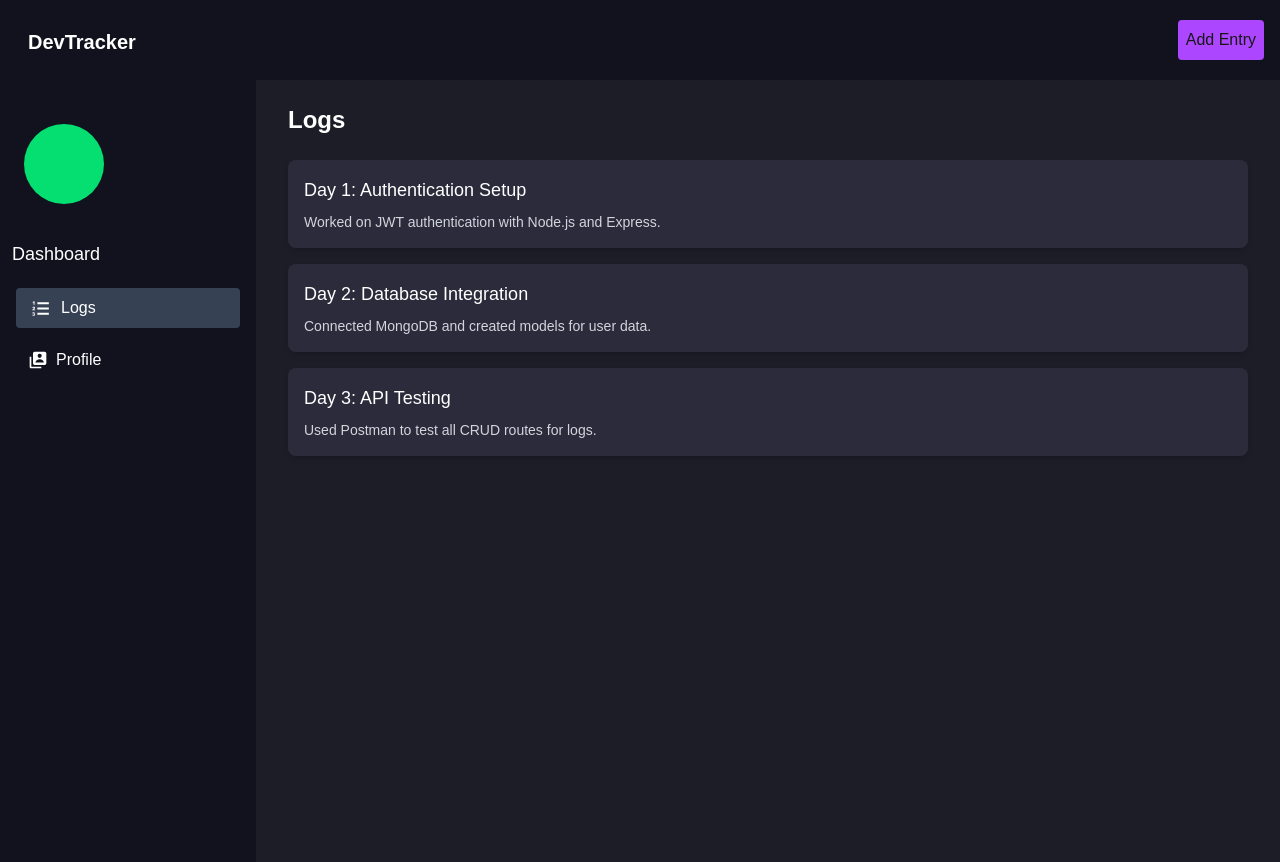
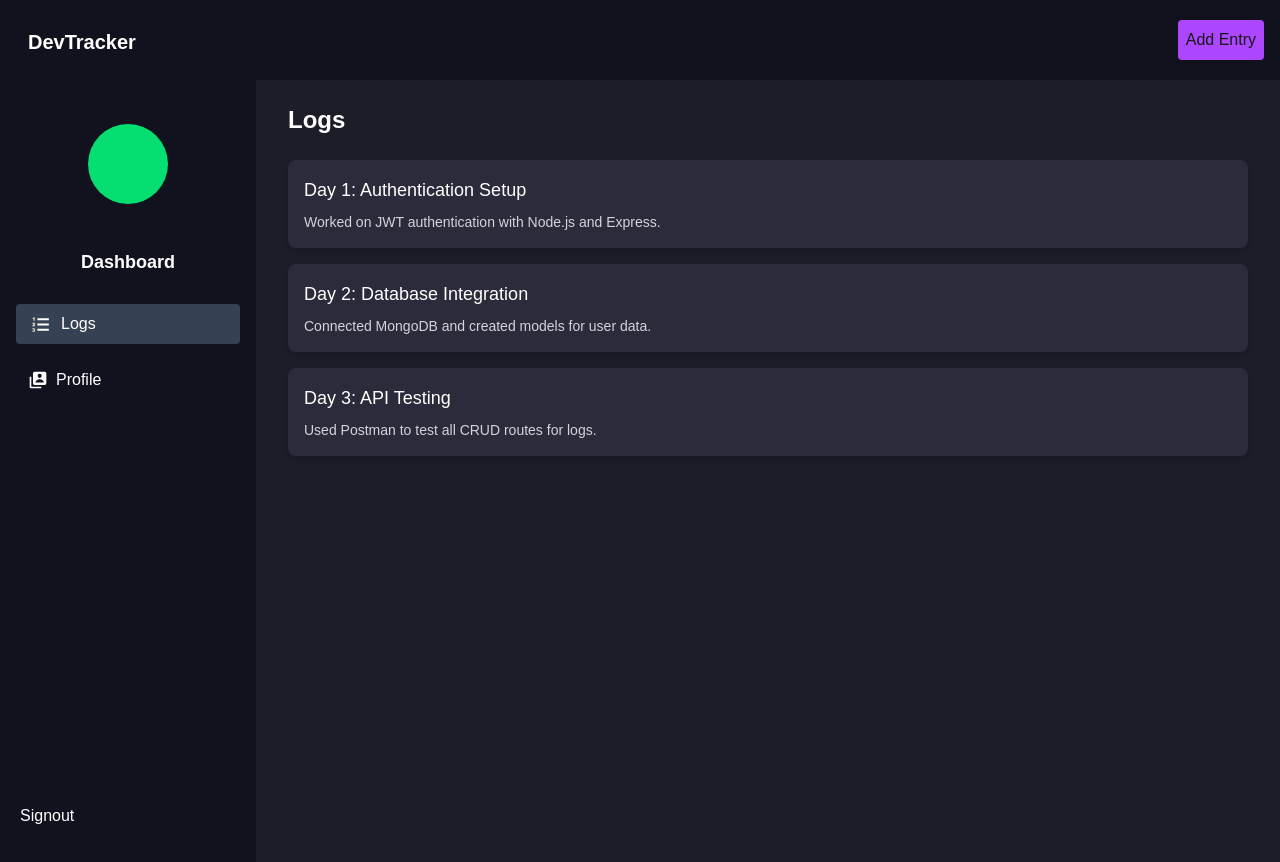
Before and after one commit to chiekjowk2/devTrack, a Next.js app in the folder frontend/: page / in a window 1280 px wide. Shown: the top 862 px of the page. Built offline with nearby package versions, Linux system fonts and the light colour scheme.

Commit message:
Refactor Sidebar component; improve layout and add Signout button

```diff
--- a/frontend/Navigation/Sidebar.tsx
+++ b/frontend/Navigation/Sidebar.tsx
@@ -22,25 +22,24 @@ export default function Sidebar() {
   return (
     <div
       className="h-full bg-[#11121E] text-white transition-all duration-300 ease-in-out
-                    w-20 md:w-64 p-3 flex flex-col items-center md:items-start"
+        w-20 md:w-64 p-3 flex flex-col items-center md:items-start"
     >
-      {/* Title (hidden on small screens) */}
+
       <h1 className="text-xl mb-10 p-4 font-semibold hidden md:block">
         DevTracker
       </h1>
 
-      {/* Avatar */}
-      <div className="h-30 mb-2 flex flex-col p-3 items-center">
+
+      <div className="w-full h-30 mb-2 flex flex-col p-3 items-center">
         <div className="bg-green-400 w-12 h-12 md:w-20 md:h-20 rounded-full"></div>
       </div>
 
-      {/* Dashboard Title */}
-      <div className="flex items-center justify-center mb-4">
+
+      <div className=" w-full p-2 flex items-center justify-center mb-4 font-bold">
         <h1 className="text-sm md:text-lg hidden md:block">Dashboard</h1>
       </div>
 
-      {/* Links */}
-      <ul className="flex flex-col gap-3 w-full text-center p-1">
+      <ul className="flex flex-col gap-4 w-full text-center p-1">
         {list.map((item) => (
           <li
             key={item.name}
@@ -55,12 +54,15 @@ export default function Sidebar() {
               <div className="flex justify-center md:justify-start w-full md:w-auto">
                 {item.Icon}
               </div>
-              {/* Hide text on small screens */}
+
               <h3 className="hidden md:block">{item.name}</h3>
             </Link>
           </li>
         ))}
       </ul>
+      <div className="mt-auto mb-10 px-2">
+        <button  className="cursor-pointer">Signout</button>
+      </div>
     </div>
   );
 }
```
Also changed, not shown: frontend/app/page.tsx (+1 -8 lines).
